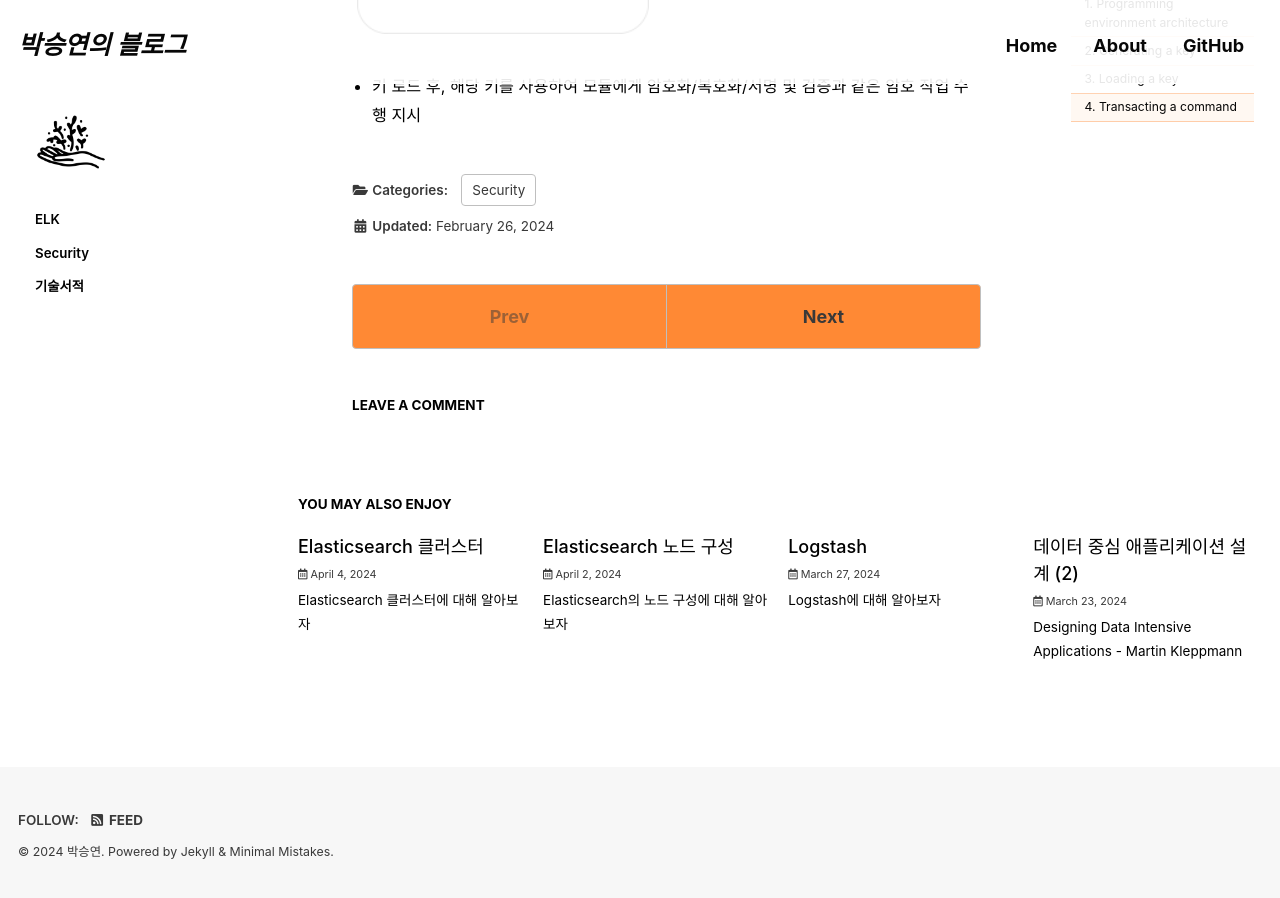
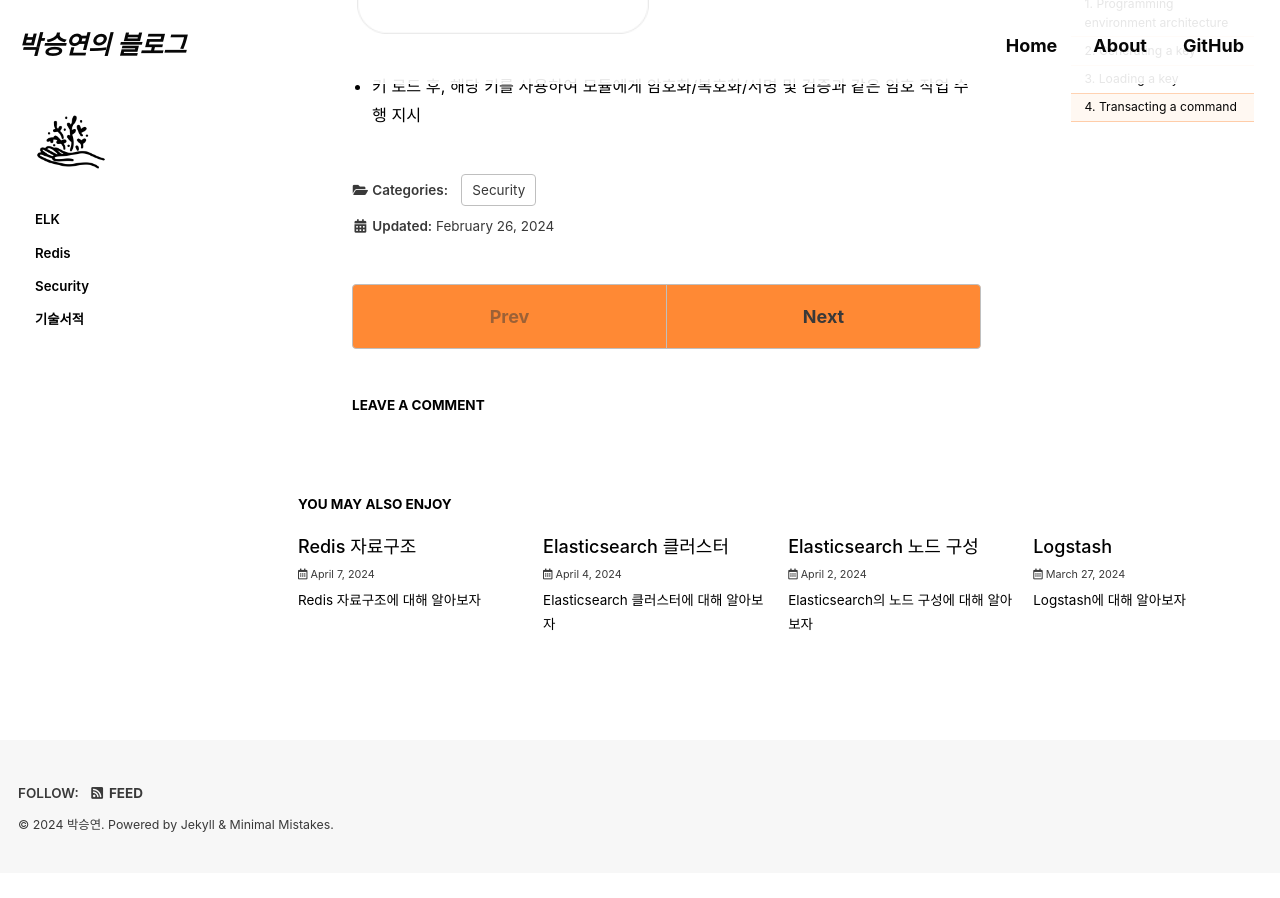
Before and after one commit to seungyeonpark/seungyeonpark.github.io, a Jekyll site: the page built from _posts/2024-02-24-ncore-architecture.md, in a window 1280 px wide and 900 px high, scrolled down 3575 px. Built offline with Jekyll 4.4.1, drawn with Linux system fonts in a browser that asks for light colours; cached includes are drawn as plain includes; some web fonts are replaced; comment, search, counter and statistics services are not loaded; after the commit the page ends 4448 px from its top, so only the background shows below that.

Commit message:
Doc: Redis 자료구조

````diff
--- a/_data/navigation.yml
+++ b/_data/navigation.yml
@@ -20,6 +20,8 @@
 categories:
   - title: "ELK"
     url: /categories/elk/
+  - title: "Redis"
+    url: /categories/redis/
   - title: "Security"
     url: /categories/security/
   - title: "기술서적"
--- /dev/null
+++ b/_posts/2024-04-07-redis-datastructure.md
@@ -0,0 +1,76 @@
+---
+title: "Redis 자료구조"
+excerpt: "Redis 자료구조에 대해 알아보자"
+
+categories:
+  - Redis
+tags:
+  - [redis]
+
+permalink: /redis/redis=datastructure
+
+toc: true
+toc_sticky: true
+
+date: 2024-04-07
+last_modified_at: 2024-04-07
+---
+
+## 1. String
+- String에는 최대 512MB의 문자열 데이터를 저장할 수 있다
+- 이진 데이터를 포함하는 모든 종류의 문자열이 binary-safe하게 처리되기 때문에 JPEG 이미지와 같은 바이트 값, HTTP 응답값 등의 다양한 데이터를 저장하는 것도 가능
+
+```
+SET hello world
+GET hello
+
+SET hello newval NX
+SET hello newval XX
+
+SET counter 100
+INCR counter
+INCRBY counter 50
+
+MSET a 10 b 20 c 30
+MGET a b c
+```
+
+<br>
+<br>
+
+## 2. List
+
+<br>
+<br>
+
+## 3. Hash
+
+<br>
+<br>
+
+## 4. Set
+
+<br>
+<br>
+
+## 5. Sorted set
+
+<br>
+<br>
+
+## 6. Bitmap
+
+<br>
+<br>
+
+## 7. Hyperloglog
+
+<br>
+<br>
+
+## 8. Geospatial
+
+<br>
+<br>
+
+## 9. Stream
````
Also changed, not shown: _pages/categories/category-redis.md (added, +9 -0 lines).
